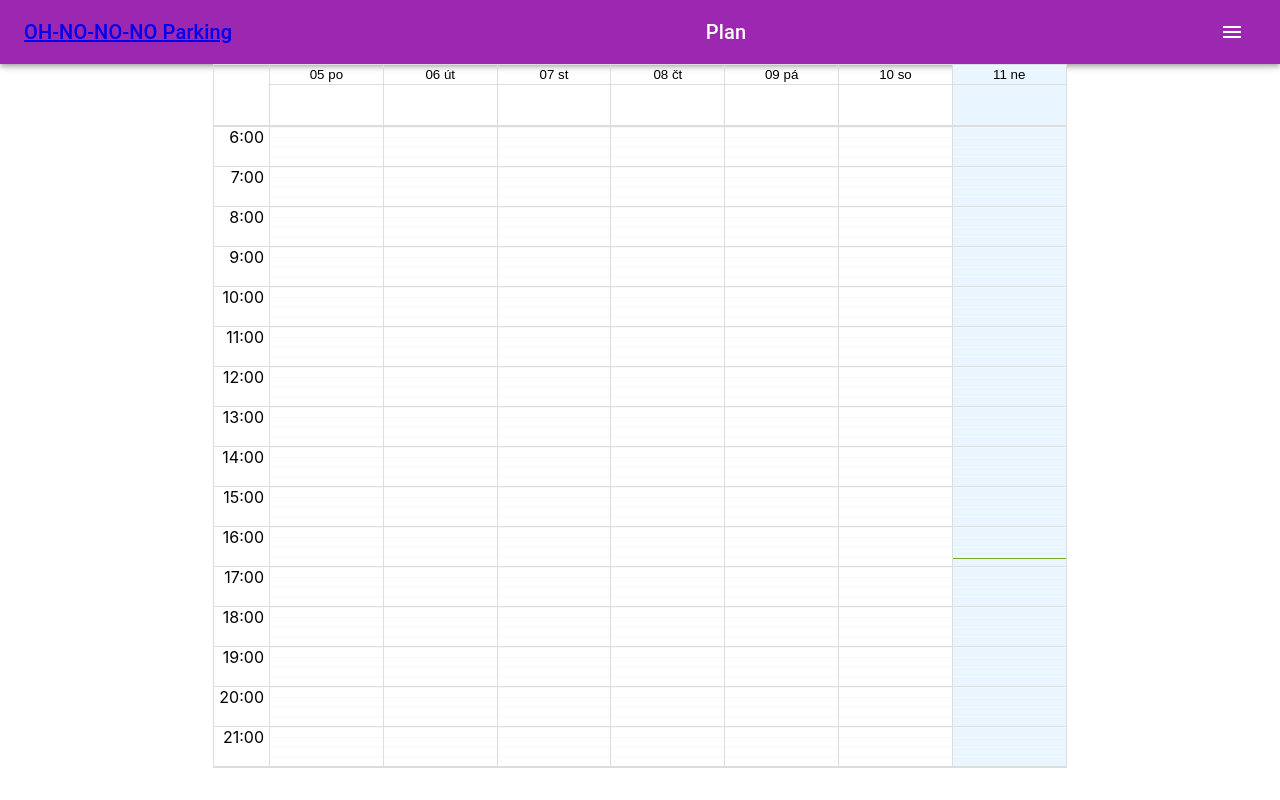
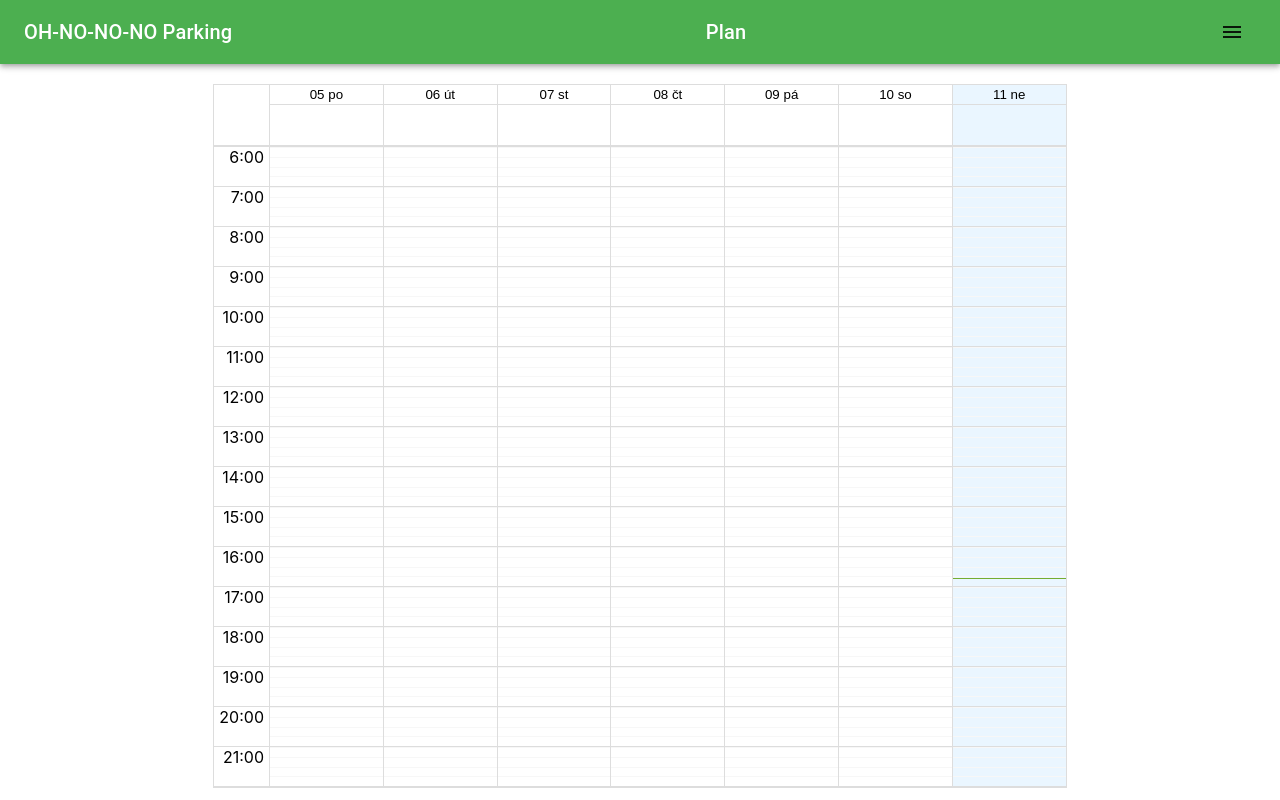
Before and after one commit to nickdee1/oh-no-no-no-project, a React (Create React App) app: page /plan in a window 1280 px wide. Built offline with nearby package versions, Linux system fonts and the light colour scheme; sample sign-in values are in the browser's storage.

Commit message:
beautify

```diff
--- a/src/components/navbar/NavigationBar.jsx
+++ b/src/components/navbar/NavigationBar.jsx
@@ -17,6 +17,7 @@ const useStyles = makeStyles((theme) => ({
   },
   title: {
     flexGrow: 1,
+    color: 'white'
   },
 }));
 
@@ -31,7 +32,7 @@ export default function NavigationBar(props) {
   const menuButton = logged
     ? <SideMenu />
     : (
-      <NavLink to="/login">
+      <NavLink style={{textDecoration: 'none', color: 'white'}} to="/login">
         <Button color="inherit">
           Login
         </Button>
@@ -40,9 +41,9 @@ export default function NavigationBar(props) {
 
   return (
     <div className={classes.root}>
-      <AppBar position="static">
+      <AppBar color="secondary" position="static">
         <Toolbar>
-          <NavLink to="/">
+          <NavLink style={{textDecoration: 'none'}} to="/">
             <Typography variant="h6" className={classes.title}>
               OH-NO-NO-NO Parking
             </Typography>
--- a/src/components/navbar/sidemenu/SideMenu.jsx
+++ b/src/components/navbar/sidemenu/SideMenu.jsx
@@ -71,7 +71,7 @@ export default function SideMenu() {
           <ListItemText primary={`Your PIN is : ${pin}`} />
         </ListItem>
         <Divider />
-        <NavLink to="/plan">
+        <NavLink style={{textDecoration: 'none', color: 'black'}} to="/plan">
           <ListItem button key="plan">
             <ListItemIcon><MailIcon /></ListItemIcon>
             <ListItemText primary="Parking plan" />
--- a/src/pages/main/Main.jsx
+++ b/src/pages/main/Main.jsx
@@ -3,14 +3,22 @@ import { Grid, Typography } from '@material-ui/core';
 import NavigationBar from '../../components/navbar/NavigationBar';
 import HistoryCard from "../../components/HistoryCard";
 import ReservationCard from "./ReservationCard";
+import {makeStyles} from '@material-ui/core/styles';
+
+const useStyles = makeStyles({
+  root: {
+    marginTop: 20
+  }
+});
 
 function Main() {
+  const classes = useStyles();
   return (
     <Grid container direction="column">
       <Grid item>
         <NavigationBar title="Main" />
       </Grid>
-      <Grid item container>
+      <Grid className={classes.root} item container>
         <Grid item xs={1} md={2} />
         <Grid item xs={10} md={8}>
             <ReservationCard/>
--- a/src/pages/plan/Plan.jsx
+++ b/src/pages/plan/Plan.jsx
@@ -5,6 +5,13 @@ import { addEvent, deleteEvent } from './planSlice';
 
 import NavigationBar from '../../components/navbar/NavigationBar';
 import { useAppDispatch, useAppSelector } from '../../hooks';
+import {makeStyles} from '@material-ui/core/styles';
+
+const useStyles = makeStyles({
+  root: {
+    marginTop: 20
+  }
+});
 
 function checkCollision(newEvent, events) {
   for (const event of events) {
@@ -33,6 +40,7 @@ function isActive(event) {
 }
 
 const Plan = ({ localizer }) => {
+  const classes = useStyles();
   const events = useAppSelector((state) => state.plan.events);
   const dispatch = useAppDispatch();
 
@@ -78,7 +86,7 @@ const Plan = ({ localizer }) => {
       <Grid item>
         <NavigationBar title="Plan" />
       </Grid>
-      <Grid item container>
+      <Grid className={classes.root} item container>
         <Grid item xs={1} md={2} />
         <Grid item xs={10} md={8}>
           <Calendar
```
